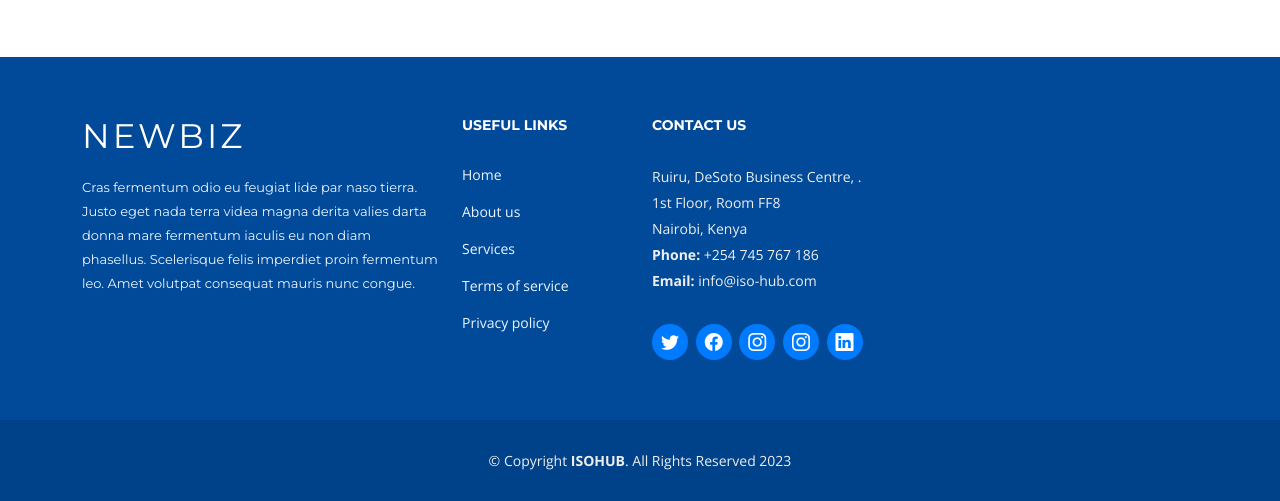
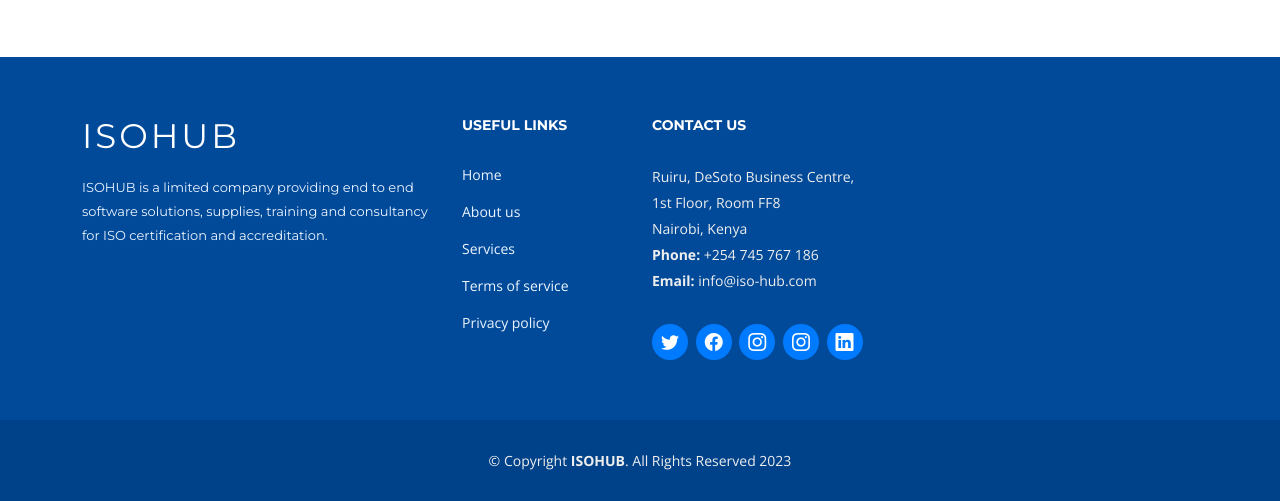
Before and after one commit to Charitie/ISOhub-website, a plain HTML site: page index.html in a window 1280 px wide. Shown: the part 4737-5238 px from the top of the page. Drawn offline with nearby package versions, Linux system fonts and the light colour scheme.

Commit message:
Update footer content

```diff
--- a/index.html
+++ b/index.html
@@ -853,11 +853,10 @@
         <div class="container">
           <div class="row">
             <div class="col-lg-4 col-md-6 footer-info">
-              <h3>NewBiz</h3>
+              <h3>ISOHUB</h3>
               <p>
-                Cras fermentum odio eu feugiat lide par naso tierra. Justo eget nada terra videa magna derita valies
-                darta donna mare fermentum iaculis eu non diam phasellus. Scelerisque felis imperdiet proin fermentum
-                leo. Amet volutpat consequat mauris nunc congue.
+                ISOHUB is a limited company providing end to end software solutions, supplies, training and consultancy
+                for ISO certification and accreditation.
               </p>
             </div>
 
@@ -875,7 +874,7 @@
             <div class="col-lg-3 col-md-6 footer-contact">
               <h4>Contact Us</h4>
               <p>
-                Ruiru, DeSoto Business Centre, . <br />
+                Ruiru, DeSoto Business Centre, <br />
                 1st Floor, Room FF8<br />
                 Nairobi, Kenya <br />
                 <strong>Phone:</strong> +254 745 767 186<br />
```
